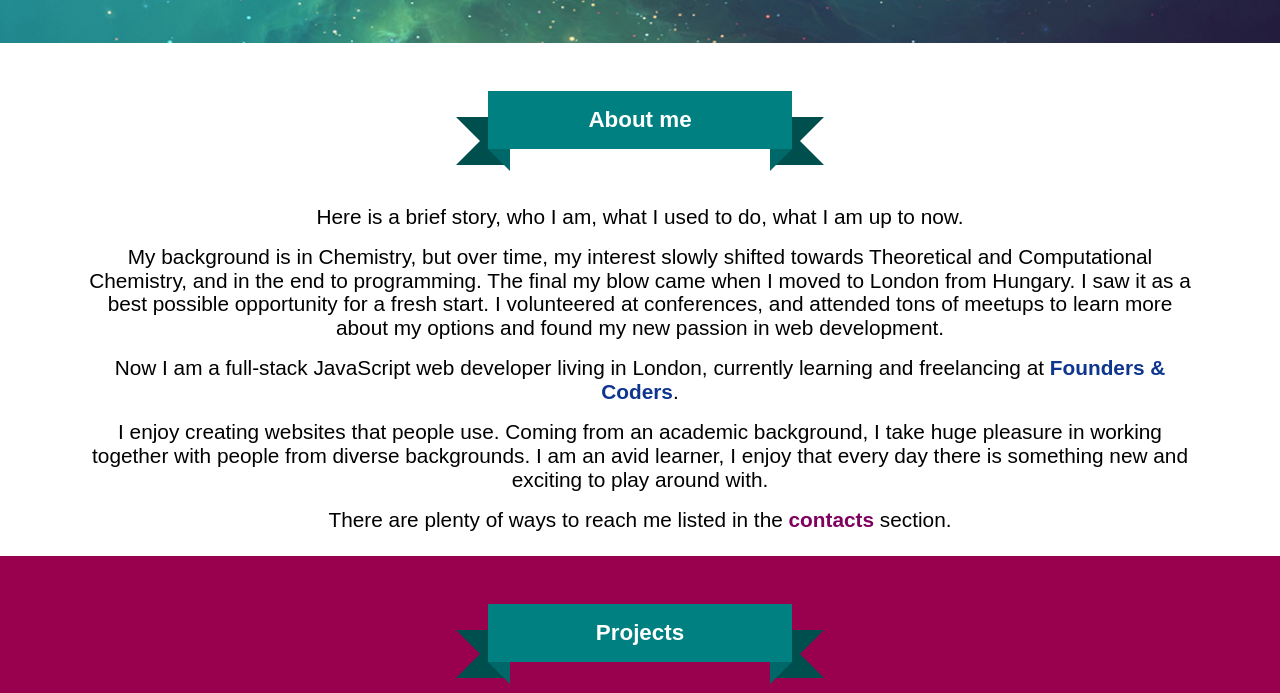
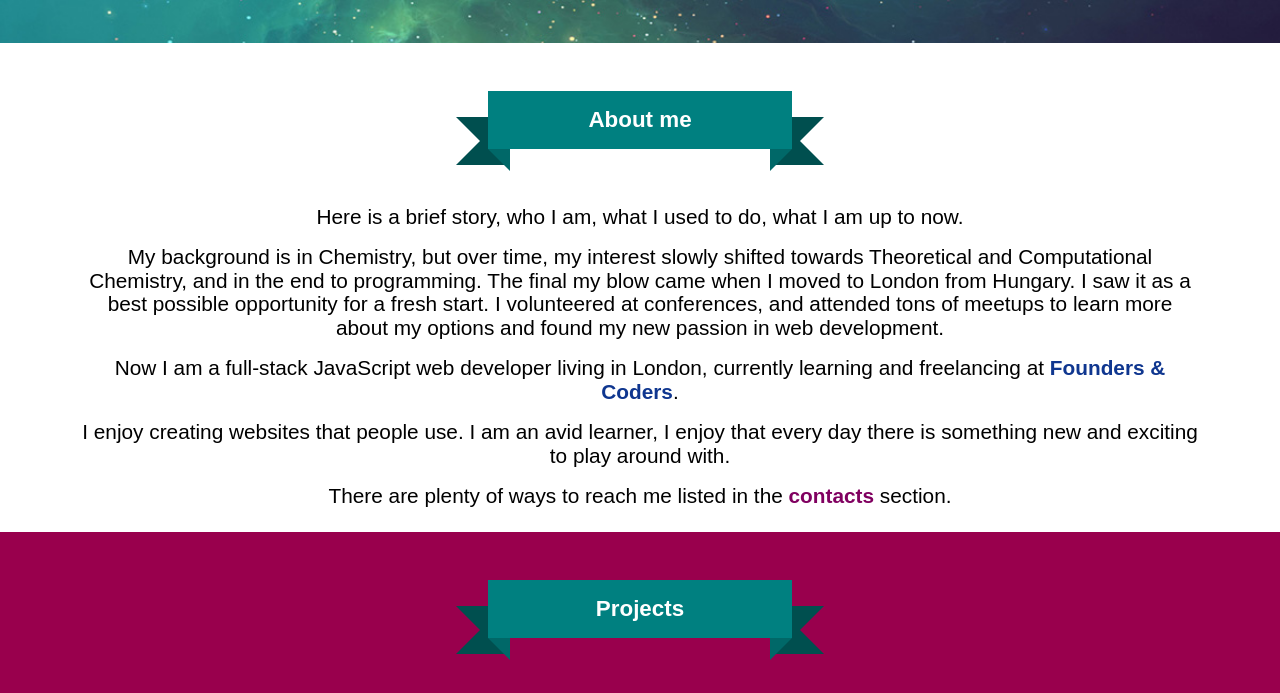
Before and after one commit to denesnori/portfolio-website, a website: page index.html in a window 1280 px wide. Shown: the part 361-1054 px from the top of the page. Drawn offline with Linux system fonts and the light colour scheme.

Commit message:
update text

```diff
--- a/index.html
+++ b/index.html
@@ -76,7 +76,7 @@
             Now I am a full-stack JavaScript web developer living in London, currently learning and freelancing at <a class="FAC" href="http://www.foundersandcoders.com/">Founders & Coders</a>.
           </p>
           <p class="about_me__text">
-            I enjoy creating websites that people use. Coming from an academic background, I take huge pleasure in working together with people from diverse backgrounds.
+            I enjoy creating websites that people use.
             I am an avid learner, I enjoy that every day there is something new and exciting to play around with.
           </p>
           <p class="about_me__text">
```
